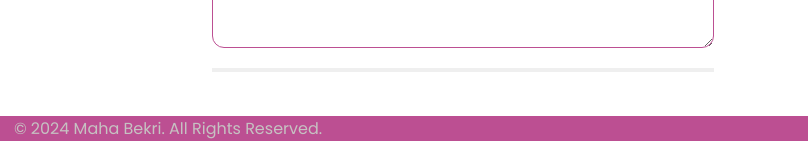
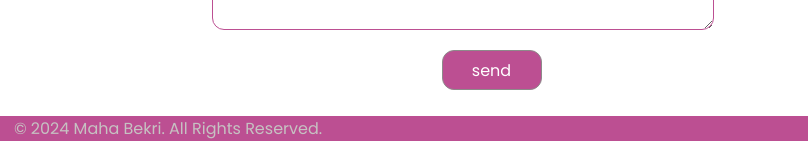
Before and after one commit to maha-37/Personal-Website, a plain HTML site: page index.html in a window 1280 px wide. Shown: the part 2847-2988 px from the top of the page, 472-1280 px from the left. Drawn offline with Linux system fonts and the light colour scheme.

Commit message:
2nd commit

```diff
--- a/index.html
+++ b/index.html
@@ -183,7 +183,7 @@
                 <input type="text" placeholder="   Your E-mail">
                 <input type="text" placeholder="   phone">
                 <textarea name="" id="" placeholder="  your massage"></textarea>
-                <button></button>
+                <button>send</button>
             </div>
         </div>
     </section>
--- a/style.css
+++ b/style.css
@@ -10,7 +10,6 @@
 
 :root {
     --mainColor: #BC4F92;
-    --secondColor: #FFE6E6;
     --pragraColor: #8d8a8a;
 }
 
@@ -517,9 +516,6 @@ button:hover {
     border: 1px solid var(--pragraColor);
 }
 
-
-
-
 .contact-form textarea {
     width: 500px;
     height: 200px;
@@ -535,6 +531,26 @@ button:hover {
     border: 1px solid var(--pragraColor);
 }
 
+.contact-form button {
+    width: 100px;
+    height: 40px;
+    margin-left: 230px;
+    border: 1px solid var(--pragraColor);
+    background-color: var(--mainColor);
+    border-radius: 12px;
+    color: white;
+    font-size: 1rem;
+
+}
+
+.contact-form button:hover {
+    transform: scale(1.1);
+}
+
+.contact-form button:focus {
+    background-color: transparent;
+    color: var(--mainColor);
+}
 
 .contact-container .icon i {
     font-size: 7rem;
```
